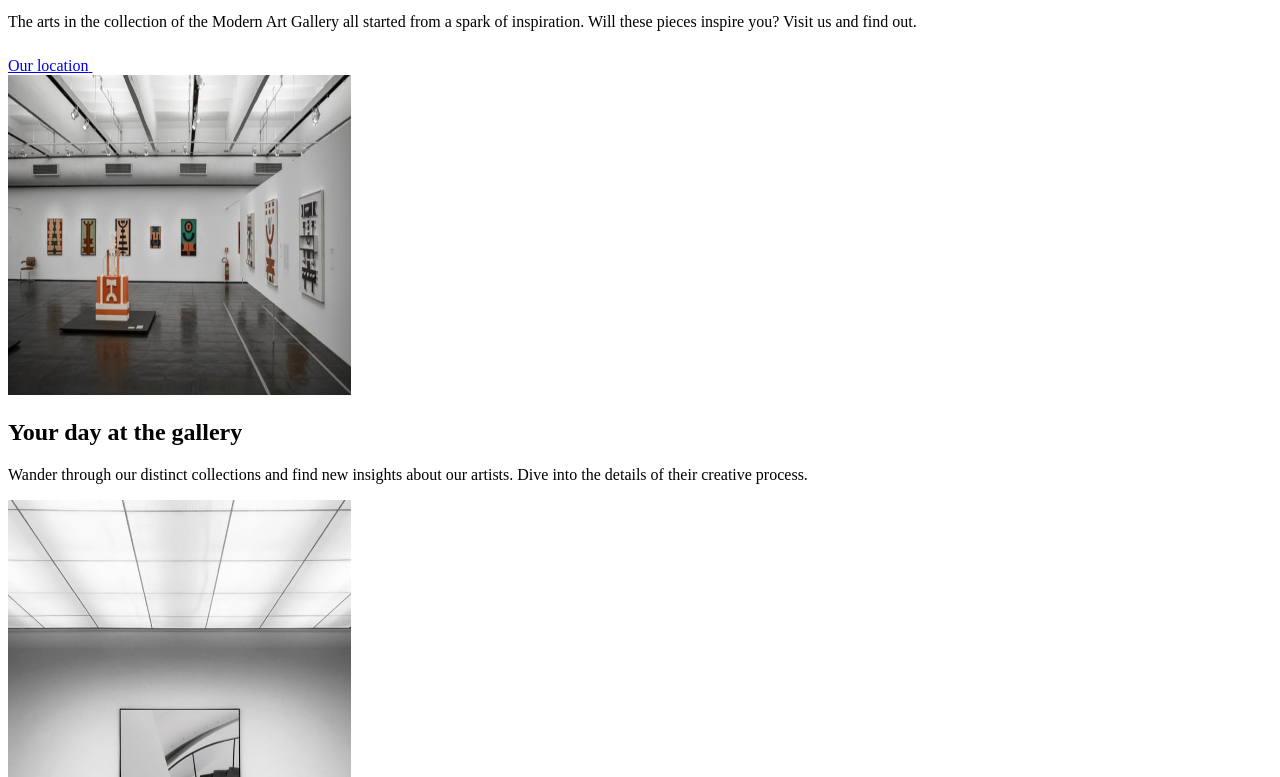
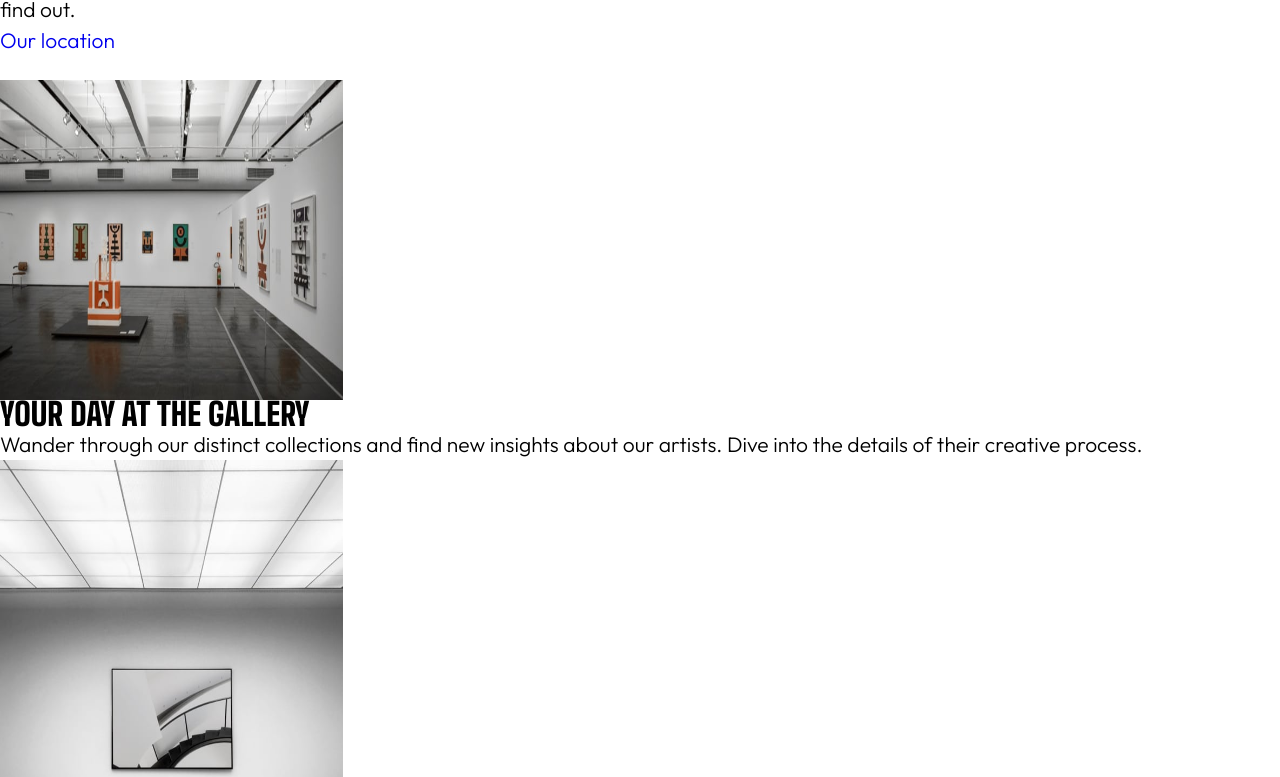
Before and after one commit to DocForLoop/art-gallery-website, a website built with Vite: page index.html in a window 1280 px wide. Shown: the part 306-1083 px from the top of the page. Built offline with nearby package versions, Linux system fonts and the light colour scheme.

Commit message:
Add basic CSS styles

```diff
--- a/index.html
+++ b/index.html
@@ -53,8 +53,11 @@
 
             <a href="/location.html">
               <span>Our location</span>
-              <img src="/src/assets/images/icon-arrow-right.svg"
-                    alt="" width="8" height="24">
+
+              <span>
+                <img src="/src/assets/images/icon-arrow-right.svg"
+                      alt="" width="8" height="24">
+              </span>
             </a>
           </div>
         </section>
--- a/src/scss/global/_base.scss
+++ b/src/scss/global/_base.scss
@@ -0,0 +1,50 @@
+html {
+    font-size: 100%;
+}
+
+*, *::before, *::after {
+    box-sizing: border-box;
+}
+
+* {
+    margin: 0;
+    padding: 0;
+}
+
+body {
+    font-family: var(--ff-secondary);
+    font-size: var(--fs-body);
+    font-weight: var(--fw-1);
+    line-height: var(--lh-body);
+}
+
+h1, h2 {
+    font-family: var(--ff-primary);
+    line-height: var(--lh-h1-h2);
+    text-transform: uppercase;
+}
+
+p, li, figcaption {
+    text-wrap: pretty;
+}
+
+img, picture, video, canvas, svg {
+    display: block;
+    max-inline-size: 100%;
+}
+
+p, h1, h2, h3, h4, h5, h6 {
+    overflow-wrap: break-word;
+}
+
+h1, h2, h3, h4, h5, h6 {
+    text-wrap: balance;
+}
+
+a, a:visited, a:active {
+    text-decoration: none;
+}
+
+ul {
+    list-style: none;
+}
--- a/src/scss/global/_colors.scss
+++ b/src/scss/global/_colors.scss
@@ -0,0 +1,6 @@
+:root {
+    --clr-primary: hsl(24, 56%, 63%);
+    --clr-secondary: hsl(0, 0%, 27%);
+    --clr-dark: hsl(0, 0%, 8%);
+    --clr-light: hsl(0, 0%, 100%);
+}
--- a/src/scss/global/_mixins.scss
+++ b/src/scss/global/_mixins.scss
@@ -1 +1,26 @@
 @use './functions' as *;
+
+@mixin btn-base {
+    font-family: var(--ff-primary);
+    font-size: var(--fs-btn);
+    font-weight: var(--fw-2);
+    letter-spacing: var(--ls-btn);
+    color: var(--clr-light);
+    text-transform: uppercase;
+    display: inline-flex;
+}
+
+@mixin btn-text {
+    padding-block: 24px;
+    padding-inline-start: 32px;
+    padding-inline-end: 35px;
+    display: inline-block;
+    background-color: var(--clr-dark);
+    transition: background-color 0.3s;
+}
+
+@mixin btn-icon {
+    padding: 24px;
+    background-color: var(--clr-primary);
+    transition: background-color 0.3s;
+}
--- a/src/scss/global/_typography.scss
+++ b/src/scss/global/_typography.scss
@@ -1 +1,39 @@
 @use './functions' as *;
+
+@font-face {
+  font-display: swap;
+  font-family: 'Big Shoulders';
+  font-style: normal;
+  font-weight: 900;
+  src: url('../assets/fonts/big-shoulders-v2-latin-900.woff2') format('woff2');
+}
+
+@font-face {
+  font-display: swap;
+  font-family: 'Outfit';
+  font-style: normal;
+  font-weight: 300;
+  src: url('../assets/fonts/outfit-v11-latin-300.woff2') format('woff2');
+}
+
+:root {
+    --ff-primary: 'Big Shoulders', 'Arial Black', Arial, 'Helvetica Neue', Helvetica, sans-serif;
+    --ff-secondary: 'Outfit', 'Segoe UI', Tahoma, Geneva, Verdana, sans-serif;
+    --fs-home-h1-mob-tab: #{fluid(60, 70, 375, 768, rem)};
+    --fs-home-h1-desk: #{fluid(70, 96, 768, 1440, rem)};
+    --fs-home-h2: #{fluid(50, 60, 768, 1440, rem)};
+    --fs-body: #{fluid(18, 22, 768, 1440, rem)};//
+    --fs-footer: #{fluid(16, 18, 768, 1440, rem)};
+    --fs-btn: #{rem(20)};//
+    --fs-location-h2-mob-tab: #{fluid(50, 55, 375, 768, rem)};
+    --fs-location-h2-desk: #{fluid(55, 70, 768, 1440, rem)};
+    --fs-location-address-desk: #{fluid(32, 36, 768, 1440, rem)};
+    --fw-1: 300;
+    --fw-2: 900;
+    --lh-h1-h2: 0.91;//
+    --lh-h1-h2-desk: 1;
+    --lh-body: #{fluid(28, 32, 768, 1440, rem)};//
+    --lh-footer: 1.625;
+    --lh-footer-desk: 1.55;
+    --ls-btn: #{rem(3.64)};//
+}
```
Also changed, not shown: location.html (+5 -2 lines), src/assets/fonts/big-shoulders-v2-latin-900.woff2 (added), src/assets/fonts/outfit-v11-latin-300.woff2 (added).
